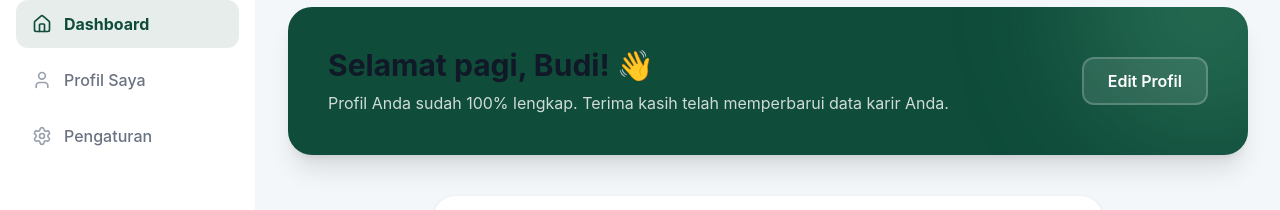
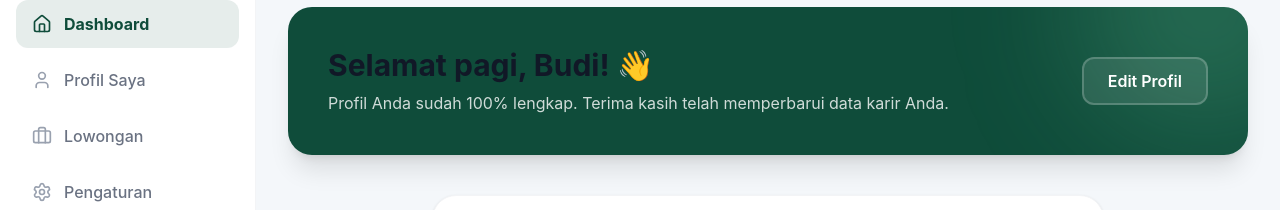
Before and after one commit to nurferdiansyah/Frontend_alumni, a React (Vite) app: page /dashboard in a window 1280 px wide. Shown: the part 105-315 px from the top of the page. Built offline with nearby package versions, Linux system fonts and the light colour scheme.

Commit message:
feat: pemindahan file agar tidak membingungkan nantinya saat ada tambahan fitur baru

```diff
--- a/src/pages/Login.jsx
+++ b/src/pages/auth/Login.jsx
@@ -2,7 +2,7 @@ import React, { useState, useEffect } from 'react';
 import { Link } from 'react-router-dom';
 import { ArrowLeft, Eye, EyeOff, Mail, Lock } from 'lucide-react';
 import { motion } from 'framer-motion';
-import { Button } from '../components/Button';
+import { Button } from '../../components/Button';
 import { useNavigate } from 'react-router-dom';
 
 export function Login() {
--- a/src/pages/Berita.jsx
+++ b/src/pages/public/Berita.jsx
@@ -1,7 +1,7 @@
 import React from 'react';
-import { Navbar } from '../components/Navbar';
-import { Footer } from '../components/Footer';
-import { ScrollReveal } from '../components/ScrollReveal';
+import { Navbar } from '../../components/Navbar';
+import { Footer } from '../../components/Footer';
+import { ScrollReveal } from '../../components/ScrollReveal';
 import { motion } from 'framer-motion';
 import { Calendar, User, ArrowRight, TrendingUp } from 'lucide-react';
 import { Link } from 'react-router-dom';
--- a/src/pages/DetailBerita.jsx
+++ b/src/pages/public/DetailBerita.jsx
@@ -1,8 +1,8 @@
 import React, { useEffect } from 'react';
 import { useParams, Link } from 'react-router-dom';
-import { Navbar } from '../components/Navbar';
-import { Footer } from '../components/Footer';
-import { ScrollReveal } from '../components/ScrollReveal';
+import { Navbar } from '../../components/Navbar';
+import { Footer } from '../../components/Footer';
+import { ScrollReveal } from '../../components/ScrollReveal';
 import { motion } from 'framer-motion';
 import { Calendar, User, ArrowLeft, Tag, Share2 } from 'lucide-react';
 
--- a/src/pages/VisiMisi.jsx
+++ b/src/pages/public/VisiMisi.jsx
@@ -1,6 +1,6 @@
 import React from 'react';
-import { Navbar } from '../components/Navbar';
-import { Footer } from '../components/Footer';
+import { Navbar } from '../../components/Navbar';
+import { Footer } from '../../components/Footer';
 import { motion } from 'framer-motion';
 import { Target, Compass } from 'lucide-react';
 
--- a/src/pages/Dashboard.jsx
+++ b/src/pages/student/Dashboard.jsx
@@ -1,9 +1,9 @@
 import React, { useState } from 'react';
 import { motion } from 'framer-motion';
 import { Link, useNavigate } from 'react-router-dom';
-import { Button } from '../components/Button';
-import { JobListItem } from '../components/JobListItem';
-import { Home, User, Settings, Bell, LogOut, Menu, X, Search, CheckCircle, Download } from 'lucide-react';
+import { Button } from '../../components/Button';
+import { JobListItem } from '../../components/JobListItem';
+import { Home, User, Briefcase, Settings, Bell, LogOut, Menu, X, Search, CheckCircle, Download } from 'lucide-react';
 
 export function Dashboard() {
   const [isSidebarOpen, setSidebarOpen] = useState(false);
@@ -12,6 +12,7 @@ export function Dashboard() {
   const menuItems = [
     { name: 'Dashboard', icon: Home, active: true },
     { name: 'Profil Saya', icon: User, active: false },
+    { name: 'Lowongan', icon: Briefcase, active: false },
     { name: 'Pengaturan', icon: Settings, active: false },
   ];
 
--- a/src/pages/LengkapiProfil.jsx
+++ b/src/pages/student/LengkapiProfil.jsx
@@ -1,7 +1,7 @@
 import React, { useState, useEffect } from 'react';
 import { motion, AnimatePresence } from 'framer-motion';
 import { Link, useNavigate } from 'react-router-dom';
-import { Button } from '../components/Button';
+import { Button } from '../../components/Button';
 import { Camera, MapPin, Briefcase, GraduationCap, ChevronRight, ChevronLeft, Check, Building2, BookOpen, Clock } from 'lucide-react';
 
 const faculties = {
```
Also changed, not shown: src/App.jsx (+11 -11 lines), src/pages/public/Campus.jsx (renamed from src/pages/Campus.jsx, +4 -4 lines), src/pages/public/DetailLowongan.jsx (renamed from src/pages/DetailLowongan.jsx, +4 -4 lines), src/pages/public/Home.jsx (renamed from src/pages/Home.jsx, +6 -6 lines), src/pages/public/Jobs.jsx (renamed from src/pages/Jobs.jsx, +5 -5 lines), src/pages/public/Kontak.jsx (renamed from src/pages/Kontak.jsx, +4 -4 lines).
